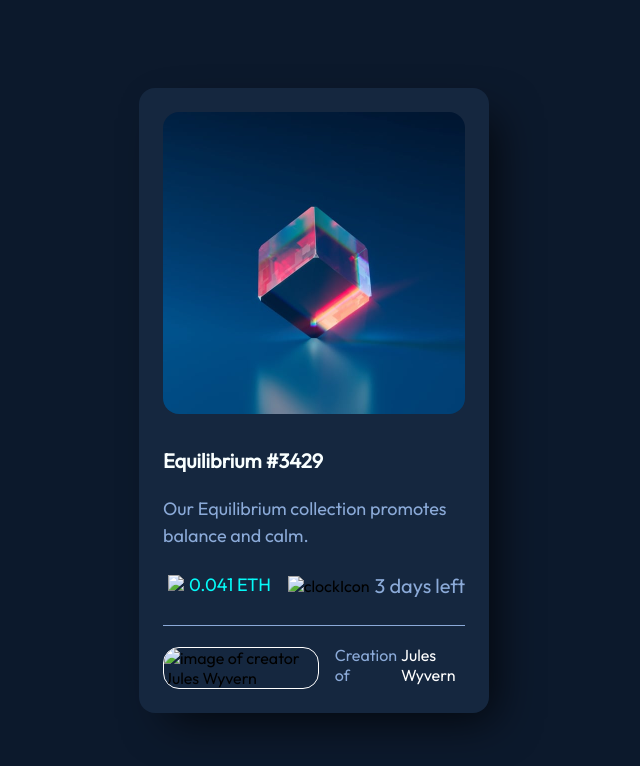
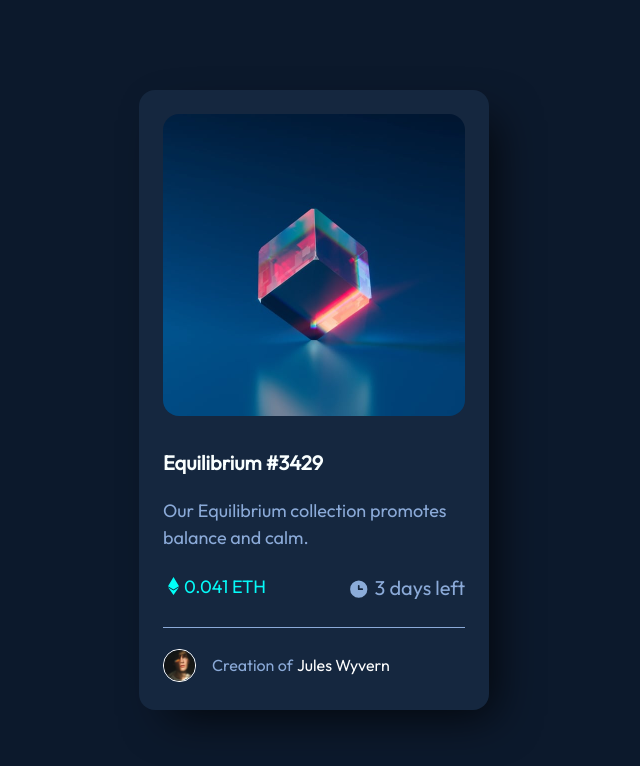
Before and after one commit to riesroovers/NFT, a plain HTML site: page index.html in a window 1280 px wide. Shown: the whole page, without its empty margins (326-966 px from the left). Drawn offline with nearby package versions, Linux system fonts and the light colour scheme; files that its build step writes are made by us from their sources; the site is published under a folder, as on GitHub Pages, so addresses that start at the root find nothing.

Commit message:
Implementatie feedback

```diff
--- a/index.html
+++ b/index.html
@@ -10,12 +10,12 @@
 </head>
 <body>
   <div class="card transitionOverlay">
-    <header  role="banner">
+    <header role="banner">
       <div class="equilibriumImage transitionOverlay">
         <img src="./images/image-equilibrium.jpg" alt="Image of NFT"/>
         <div class="overlay">
           <div class="IconView">
-            <img src="./images/icon-view.svg"/>
+            <svg width="48" height="48" xmlns="http://www.w3.org/2000/svg"><g fill="none" fill-rule="evenodd"><path d="M0 0h48v48H0z"/><path d="M24 9C14 9 5.46 15.22 2 24c3.46 8.78 12 15 22 15 10.01 0 18.54-6.22 22-15-3.46-8.78-11.99-15-22-15Zm0 25c-5.52 0-10-4.48-10-10s4.48-10 10-10 10 4.48 10 10-4.48 10-10 10Zm0-16c-3.31 0-6 2.69-6 6s2.69 6 6 6 6-2.69 6-6-2.69-6-6-6Z" fill="#FFF" fill-rule="nonzero"/></g></svg>
           </div>
         </div>
       </div>
@@ -24,33 +24,31 @@
     <main role="main">
       <aside>
 
-        <div class="cardTitle"> Equilibrium #3429</div>
+        <div class="cardTitle">
+          Equilibrium #3429
+        </div>
         <div class="cardPhrase">Our Equilibrium collection promotes balance and calm.</div>
         <div class="cardStats containerFlex">
           <div class="containerFlex" role="contentinfo">
-            <div class="ethIcon">
-              <img src="/images/icon-ethereum.svg"/>
-            </div>
+            <figure class="ethIcon">
+              <img src="./images/icon-ethereum.svg"/>
+            </figure>
             <div class="cardprice">0.041 ETH</div>
           </div>
-          <div class="clockIcon containerFlex">
-            <img src="/images/icon-clock.svg" alt="clockIcon"/>
+          <figure class="clockIcon containerFlex">
+            <img src="./images/icon-clock.svg" alt="clockIcon"/>
             <div class="cardTimer">3 days left</div>
-          </div>
+          </figure>
         </div>
       </aside>
     </main>
     <footer>
       <div class="creatorContainer containerFlex">
-        <div class="creatorImage">
-          <img src="/images/image-avatar.png" alt="image of creator Jules Wyvern" />
-        </div>
-        <div class="creatorText">
-          <span>Creation of</span>
-        </div>
-        <div class="creatorName">
-          <span>Jules Wyvern</span>
-        </div>
+        <figure class="creatorImage">
+          <img src="./images/image-avatar.png" alt="image of creator Jules Wyvern" />
+        </figure>
+        <span class="creatorText">Creation of</span>
+        <span class="creatorName">Jules Wyvern</span>
       </div>
     </footer>
   </div>
--- a/main.scss
+++ b/main.scss
@@ -6,8 +6,8 @@
 }
 
 /* IMPORTS */
-@import 'fonts.scss';
-@import 'variables.scss';
+@import './fonts.scss';
+@import './variables.scss';
 
 // reusable flex class
 .containerFlex{
@@ -34,9 +34,7 @@ body{
   width: 100%;
   max-width: 350px;
   height: auto;
-  -webkit-box-shadow: 17px 18px 45px -12px rgba(0,0,0,0.75);
--moz-box-shadow: 17px 18px 45px -12px rgba(0,0,0,0.75);
-box-shadow: 17px 18px 45px -12px rgba(0,0,0,0.75);
+  box-shadow: 17px 18px 45px -12px rgba(0,0,0,0.75);
 }
 
 // Main card image
```
Also changed, not shown: design/active-states.jpg (deleted), design/desktop-design.jpg (deleted), design/desktop-preview.jpg (deleted), design/mobile-design.jpg (deleted), 1 other file.
